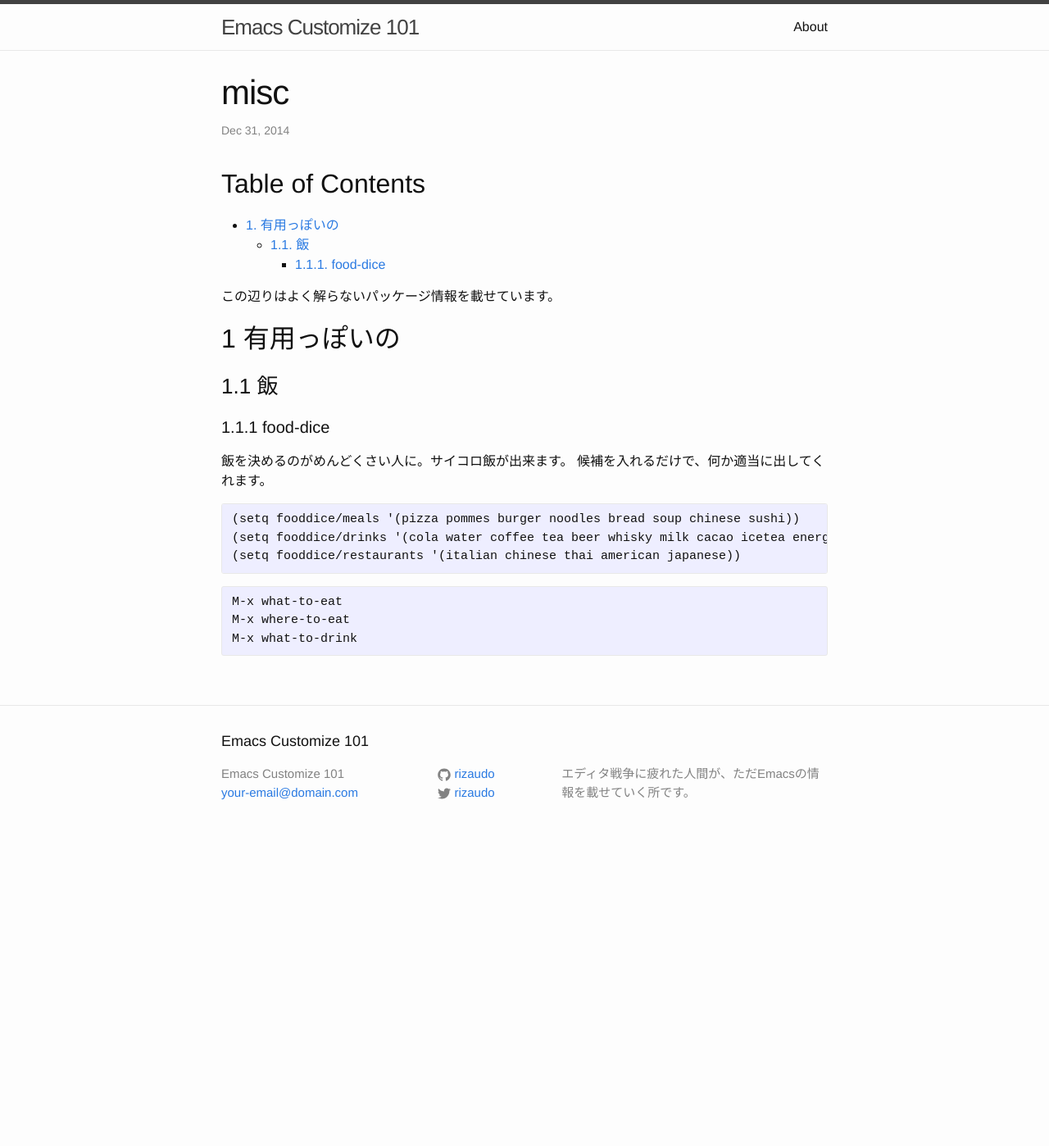
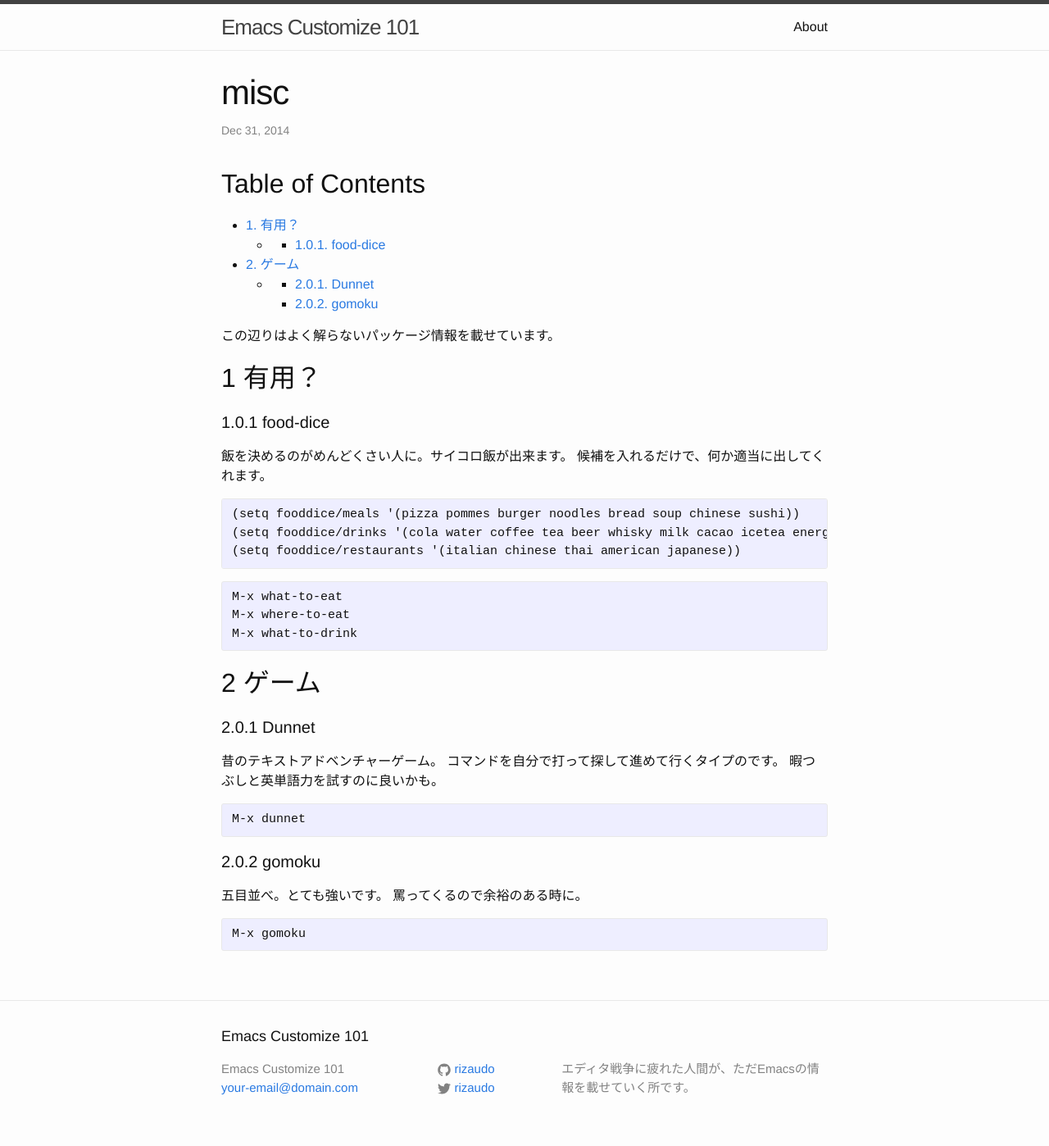
Before and after one commit to rizaudo/emacs-customize-101-jp, a Jekyll site: the page built from _posts/2014-12-31-misc.html, in a window 1280 px wide. Shown: the whole page at 82% size. Built offline with Jekyll 4.4.1, drawn with Linux system fonts in a browser that asks for light colours; before the commit the page ends 1038 px from its top, so only the background shows below that.

Commit message:
update misc

```diff
--- a/_posts/2014-12-31-misc.html
+++ b/_posts/2014-12-31-misc.html
@@ -10,11 +10,21 @@ comments:
 <h2>Table of Contents</h2>
 <div id="text-table-of-contents">
 <ul>
-<li><a href="#sec-1">1. 有用っぽいの</a>
+<li><a href="#sec-1">1. 有用？</a>
 <ul>
-<li><a href="#sec-1-1">1.1. 飯</a>
+<li>
 <ul>
-<li><a href="#sec-1-1-1">1.1.1. food-dice</a></li>
+<li><a href="#sec-1-0-1">1.0.1. food-dice</a></li>
+</ul>
+</li>
+</ul>
+</li>
+<li><a href="#sec-2">2. ゲーム</a>
+<ul>
+<li>
+<ul>
+<li><a href="#sec-2-0-1">2.0.1. Dunnet</a></li>
+<li><a href="#sec-2-0-2">2.0.2. gomoku</a></li>
 </ul>
 </li>
 </ul>
@@ -27,14 +37,11 @@ comments:
 </p>
 
 <div id="outline-container-sec-1" class="outline-2">
-<h2 id="sec-1"><span class="section-number-2">1</span> 有用っぽいの</h2>
+<h2 id="sec-1"><span class="section-number-2">1</span> 有用？</h2>
 <div class="outline-text-2" id="text-1">
-</div><div id="outline-container-sec-1-1" class="outline-3">
-<h3 id="sec-1-1"><span class="section-number-3">1.1</span> 飯</h3>
-<div class="outline-text-3" id="text-1-1">
-</div><div id="outline-container-sec-1-1-1" class="outline-4">
-<h4 id="sec-1-1-1"><span class="section-number-4">1.1.1</span> food-dice</h4>
-<div class="outline-text-4" id="text-1-1-1">
+</div><div id="outline-container-sec-1-0-1" class="outline-4">
+<h4 id="sec-1-0-1"><span class="section-number-4">1.0.1</span> food-dice</h4>
+<div class="outline-text-4" id="text-1-0-1">
 <p>
 飯を決めるのがめんどくさい人に。サイコロ飯が出来ます。
 候補を入れるだけで、何か適当に出してくれます。
@@ -52,4 +59,34 @@ M-x what-to-drink
 </div>
 </div>
 </div>
+
+
+<div id="outline-container-sec-2" class="outline-2">
+<h2 id="sec-2"><span class="section-number-2">2</span> ゲーム</h2>
+<div class="outline-text-2" id="text-2">
+</div><div id="outline-container-sec-2-0-1" class="outline-4">
+<h4 id="sec-2-0-1"><span class="section-number-4">2.0.1</span> Dunnet</h4>
+<div class="outline-text-4" id="text-2-0-1">
+<p>
+昔のテキストアドベンチャーゲーム。
+コマンドを自分で打って探して進めて行くタイプのです。
+暇つぶしと英単語力を試すのに良いかも。
+</p>
+<pre class="example">
+M-x dunnet
+</pre>
 </div>
+</div>
+<div id="outline-container-sec-2-0-2" class="outline-4">
+<h4 id="sec-2-0-2"><span class="section-number-4">2.0.2</span> gomoku</h4>
+<div class="outline-text-4" id="text-2-0-2">
+<p>
+五目並べ。とても強いです。
+罵ってくるので余裕のある時に。
+</p>
+<pre class="example">
+M-x gomoku
+</pre>
+</div>
+</div>
+</div>
```
Also changed, not shown: org/2014-12-31-misc.org (+17 -2 lines).
